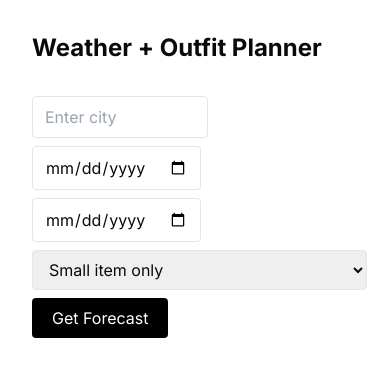
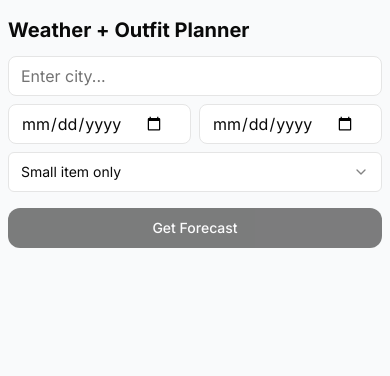
Before and after one commit to djxshin/travelcast, a Next.js app: page /dashboard in a window 390 px wide. Shown: the top 376 px of the page. Built offline with nearby package versions, Linux system fonts and the light colour scheme; no server answers.

Commit message:
mobile layout saved

```diff
--- a/app/dashboard/page.tsx
+++ b/app/dashboard/page.tsx
@@ -1,6 +1,11 @@
 "use client"
 
 import { useState } from "react"
+import { Button } from "@/components/ui/button"
+import { Input } from "@/components/ui/input"
+import {
+  Select, SelectContent, SelectItem, SelectTrigger, SelectValue,
+} from "@/components/ui/select"
 import WeatherDisplay from "@/components/weather-display"
 import { fetchWeather } from "@/lib/weather"
 
@@ -8,10 +13,12 @@ export default function Dashboard() {
   const [city, setCity] = useState("")
   const [startDate, setStartDate] = useState("")
   const [endDate, setEndDate] = useState("")
+  const [loading, setLoading] = useState(false)
   const [weatherData, setWeatherData] = useState<any[]>([])
-  const [loading, setLoading] = useState(false)
+  const [luggageSize, setLuggageSize] = useState("small")
   const [unit, setUnit] = useState<"fahrenheit" | "celsius">("fahrenheit")
-  const [luggageSize, setLuggageSize] = useState("small")
+
+  const getTodayDate = () => new Date().toISOString().split("T")[0]
 
   const handleGetForecast = async () => {
     if (!city.trim() || !startDate || !endDate) return
@@ -28,45 +35,55 @@ export default function Dashboard() {
   }
 
   return (
-    <main className="p-8 max-w-6xl mx-auto">
-      <h1 className="text-2xl font-bold mb-8">Weather + Outfit Planner</h1>
-      <div className="flex gap-2 mb-6 flex-wrap">
-        <input
+    <main className="min-h-screen bg-gray-50 px-2 pb-8 flex flex-col">
+      {/* Controls */}
+      <div className="sticky top-0 bg-gray-50 z-20 pt-4 pb-2 flex flex-col gap-2">
+        <h1 className="text-xl font-bold mb-1">Weather + Outfit Planner</h1>
+        <div className="flex flex-col gap-2">
+          <Input
+            placeholder="Enter city..."
             value={city}
             onChange={e => setCity(e.target.value)}
-          placeholder="Enter city"
-          className="border rounded px-3 py-2 w-44"
+            className="rounded-lg text-base"
           />
-        <input
+          <div className="flex gap-2">
+            <Input
               type="date"
               value={startDate}
               onChange={e => setStartDate(e.target.value)}
-          className="border rounded px-3 py-2"
+              min={getTodayDate()}
+              className="rounded-lg text-base"
             />
-        <input
+            <Input
               type="date"
               value={endDate}
               onChange={e => setEndDate(e.target.value)}
-          className="border rounded px-3 py-2"
+              min={startDate || getTodayDate()}
+              className="rounded-lg text-base"
             />
-        <select
-          value={luggageSize}
-          onChange={e => setLuggageSize(e.target.value)}
-          className="border rounded px-3 py-2"
-        >
-          <option value="small">Small item only</option>
-          <option value="small-carryon">Small + Carry-On</option>
-          <option value="small-carryon-checked">Small + Carry-On + Checked Luggage</option>
-        </select>
-        <button
+          </div>
+          <Select value={luggageSize} onValueChange={setLuggageSize}>
+            <SelectTrigger>
+              <SelectValue placeholder="Luggage size" />
+            </SelectTrigger>
+            <SelectContent>
+              <SelectItem value="small">Small item only</SelectItem>
+              <SelectItem value="small-carryon">Small + Carry-On</SelectItem>
+              <SelectItem value="small-carryon-checked">Small + Carry-On + Checked Luggage</SelectItem>
+            </SelectContent>
+          </Select>
+          <Button
             onClick={handleGetForecast}
             disabled={loading || !city.trim() || !startDate || !endDate}
-          className="bg-black text-white rounded px-5 py-2"
+            className="w-full bg-black text-white mt-2 rounded-xl py-2"
           >
             {loading ? "Loading..." : "Get Forecast"}
-        </button>
+          </Button>
         </div>
-      {/* Only WeatherDisplay. Remove or comment out OutfitRecommendations for now */}
+      </div>
+
+      {/* Forecast & Packing */}
+      <div className="mt-4 flex flex-col gap-6">
         <WeatherDisplay
           weatherData={weatherData}
           unit={unit}
@@ -75,6 +92,7 @@ export default function Dashboard() {
           endDate={endDate}
           luggageSize={luggageSize}
         />
+      </div>
     </main>
   )
 }
```
Lines whose indentation alone changed are shown as unchanged.
